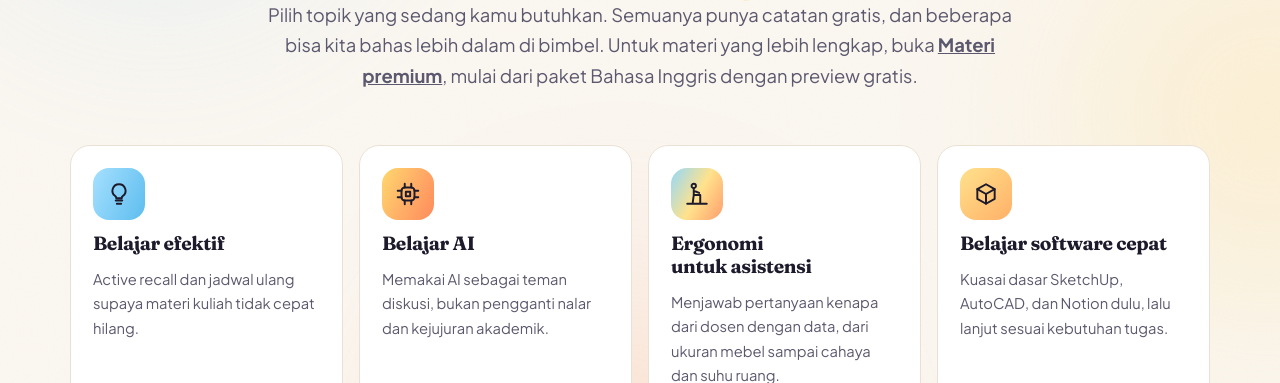
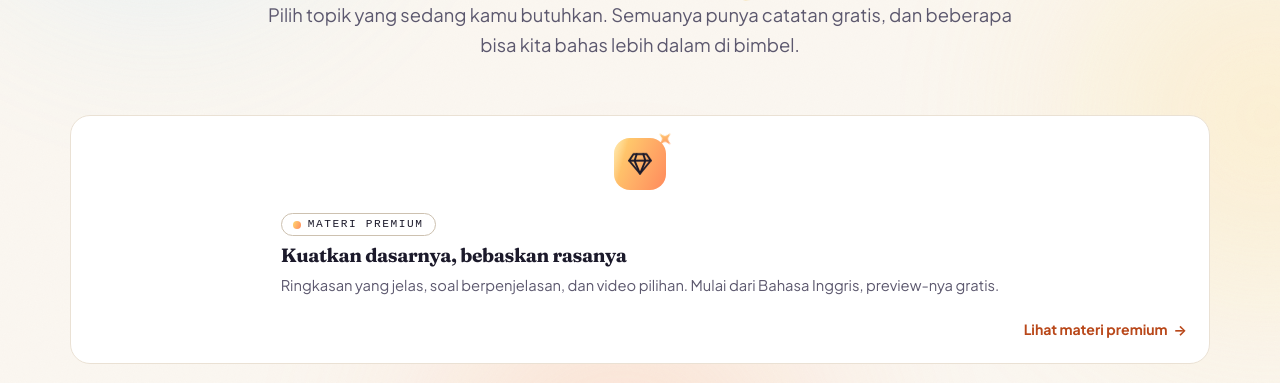
Before and after one commit to Raficrafty/musholirafi-web, a plain HTML site: page belajar.html in a window 1280 px wide. Shown: the part 354-737 px from the top of the page. Drawn offline with Linux system fonts and the light colour scheme; a web font is replaced by a local one.

Commit message:
Add files via upload

```diff
--- a/belajar.html
+++ b/belajar.html
@@ -33,6 +33,7 @@
 <link rel="preconnect" href="https://fonts.gstatic.com" crossorigin>
 <link rel="stylesheet" href="https://fonts.googleapis.com/css2?family=Fraunces:opsz,wght,SOFT@9..144,500..800,0..100&family=Martian+Mono:wght@400;500&family=Plus+Jakarta+Sans:wght@400;500;600;700&display=swap">
 <link rel="stylesheet" href="assets/css/style.css">
+<link rel="stylesheet" href="assets/css/premium.css">
 <script src="assets/js/data.js" defer></script>
 <script src="assets/js/main.js" defer></script>
 </head>
@@ -99,8 +100,17 @@
       <header class="sec-head center" data-reveal>
         <p class="kicker"><span data-num></span><span class="dim" aria-hidden="true"></span>Untuk kamu</p>
         <h1>Bagian mana yang bisa aku <span class="squig">bantu<svg viewBox="0 0 120 12" preserveAspectRatio="none" aria-hidden="true"><path d="M2 8C14 2 26 2 38 7S62 12 74 7 98 2 118 6"/></svg></span></h1>
-        <p class="sec-lede">Pilih topik yang sedang kamu butuhkan. Semuanya punya catatan gratis, dan beberapa bisa kita bahas lebih dalam di bimbel. Untuk materi yang lebih lengkap, buka <a href="materi-premium.html"><strong>Materi premium</strong></a>, mulai dari paket Bahasa Inggris dengan preview gratis.</p>
+        <p class="sec-lede">Pilih topik yang sedang kamu butuhkan. Semuanya punya catatan gratis, dan beberapa bisa kita bahas lebih dalam di bimbel.</p>
       </header>
+      <a class="help prem-door" href="materi-premium.html" data-reveal>
+        <span class="ic prem-ic"><svg viewBox="0 0 24 24" fill="none" stroke="currentColor" stroke-width="1.8" stroke-linecap="round" stroke-linejoin="round" aria-hidden="true"><path d="M6 3h12l4 6-10 12L2 9l4-6Z"/><path d="M2 9h20M9 3l-2 6 5 12M15 3l2 6-5 12"/></svg><i class="prem-spark s1" aria-hidden="true"></i><i class="prem-spark s2" aria-hidden="true"></i></span>
+        <span class="prem-body">
+          <span class="prem-tag">Materi premium</span>
+          <h3>Kuatkan dasarnya, bebaskan rasanya</h3>
+          <p>Ringkasan yang jelas, soal berpenjelasan, dan video pilihan. Mulai dari Bahasa Inggris, preview-nya gratis.</p>
+        </span>
+        <span class="go">Lihat materi premium <span aria-hidden="true">→</span></span>
+      </a>
       <div class="help-grid" data-stagger>
         <a class="help" href="#belajar-efektif">
           <span class="ic"><svg viewBox="0 0 24 24" fill="none" stroke="currentColor" stroke-width="1.8" stroke-linecap="round" stroke-linejoin="round" aria-hidden="true"><path d="M9 18h6M10 21h4M12 3a6 6 0 0 0-3.5 10.9c.6.5 1 1.2 1 2V16h5v-.1c0-.8.4-1.5 1-2A6 6 0 0 0 12 3Z"/></svg></span>
```
